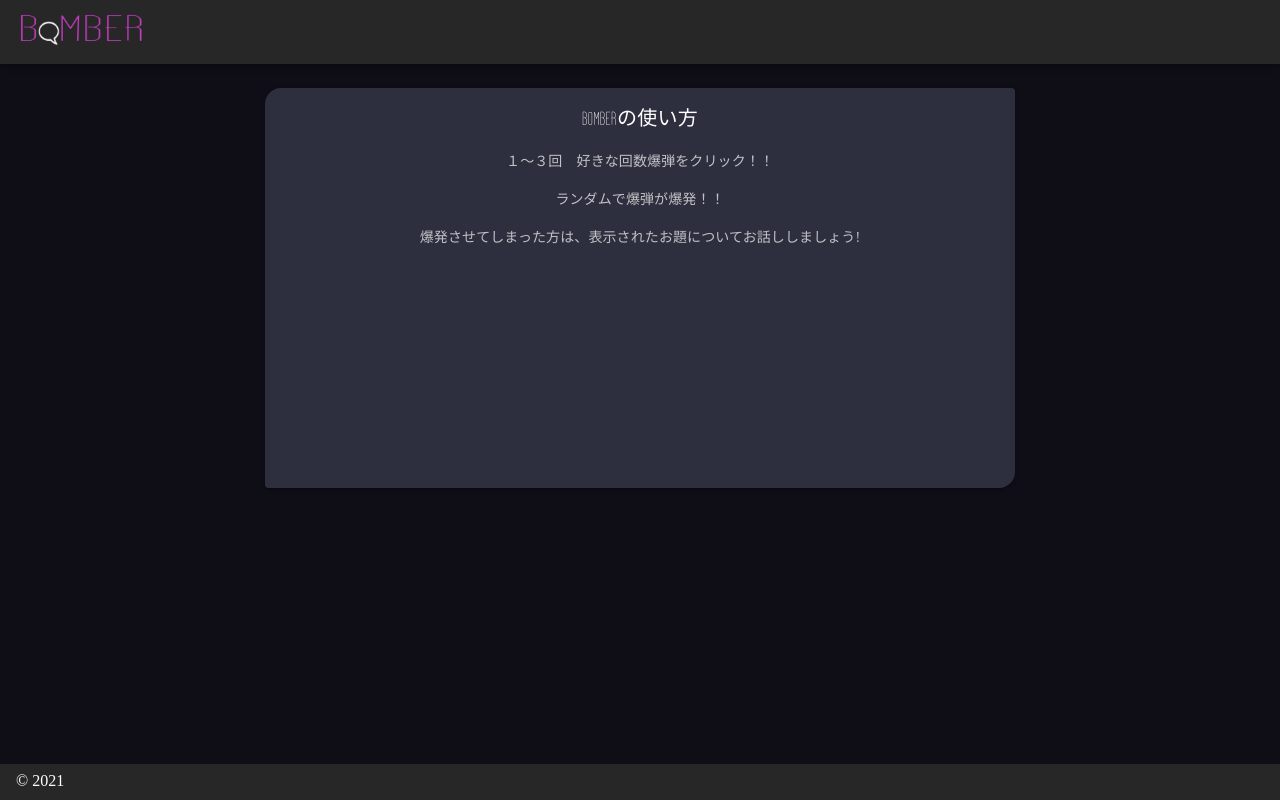
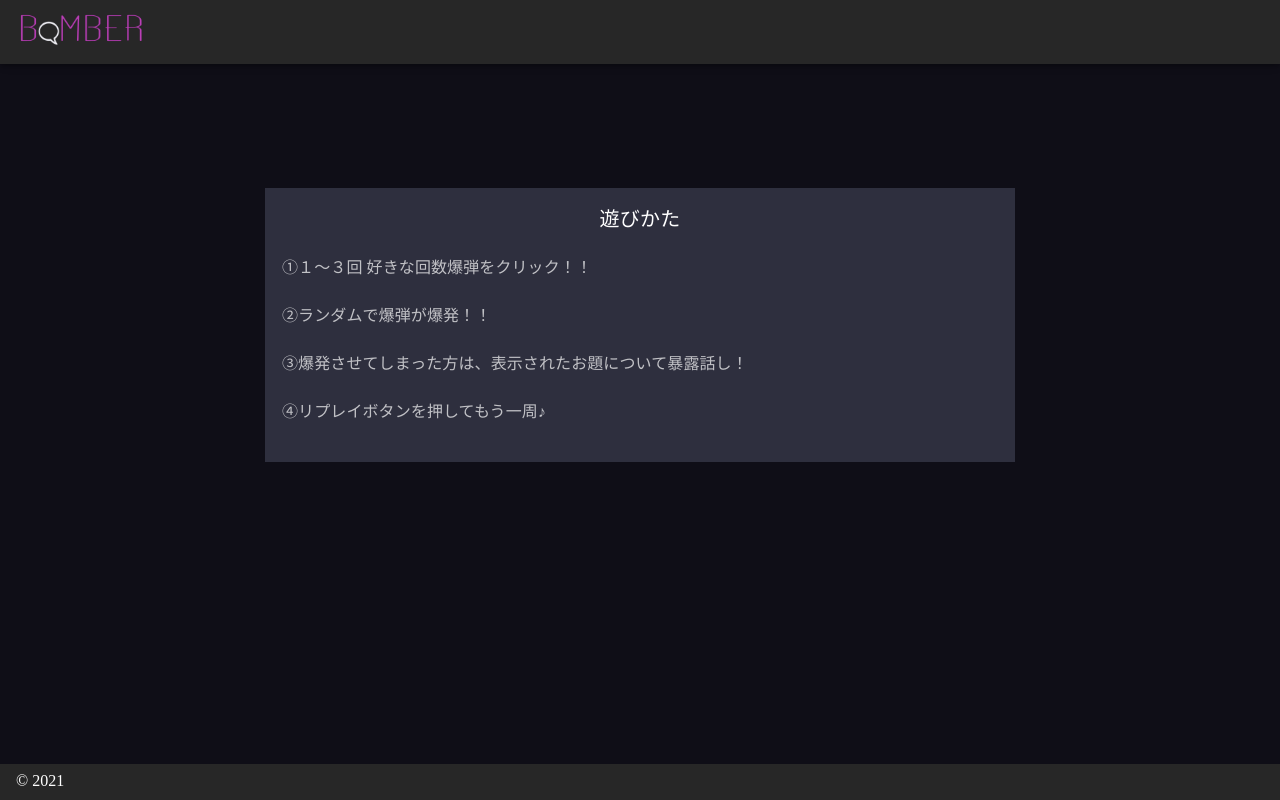
Before and after one commit to wkn816/BakudanTalk, a Nuxt app: page /about in a window 1280 px wide. Built offline with nearby package versions, Linux system fonts and the light colour scheme.

Commit message:
fix-使い方画面の位置変更

```diff
--- a/pages/about.vue
+++ b/pages/about.vue
@@ -1,13 +1,15 @@
-<template class="test">
+<template>
     <v-container>
       <v-row>
         <v-col cols="12" offset-sm="1" sm="4" offset-md="2" md="8">
-            <v-card color=#2e2f3e shaped class="d-flex flex-column" height="400">
-              <v-card-title class="justify-center">Bomberの使い方</v-card-title>
+            <v-card color=#2e2f3e outlined tile class="about-card">
+              <v-card-title primary-title class="justify-center">遊びかた
+              </v-card-title>
               <v-card-text class="parent">
-                <p>１〜３回　好きな回数爆弾をクリック！！</p>
-                <p>ランダムで爆弾が爆発！！</p>
-                <p>爆発させてしまった方は、表示されたお題についてお話ししましょう!</p>
+                <p>①１〜３回 好きな回数爆弾をクリック！！</p>
+                <p>②ランダムで爆弾が爆発！！</p>
+                <p>③爆発させてしまった方は、表示されたお題について暴露話し！</p>
+                <p>④リプレイボタンを押してもう一周♪</p>
               </v-card-text>
             </v-card>
         </v-col>
@@ -18,4 +20,13 @@
 <script>
 </script>
 <style>
+
+p {
+  text-align: left;
+    font-size: 16px;
+    line-height: 2.0em;
+}
+.about-card{
+margin-top: 100px;
+}
 </style>
```
